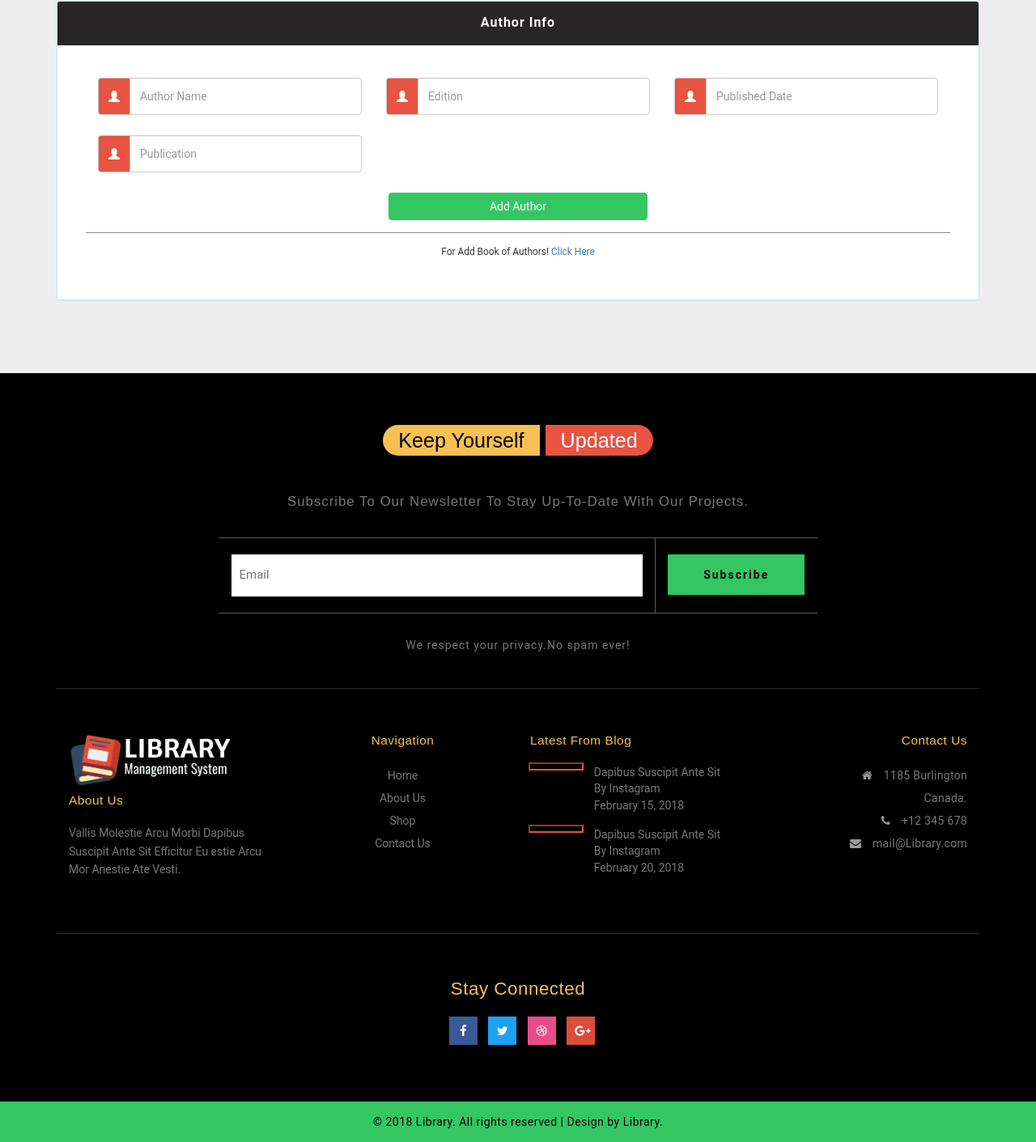
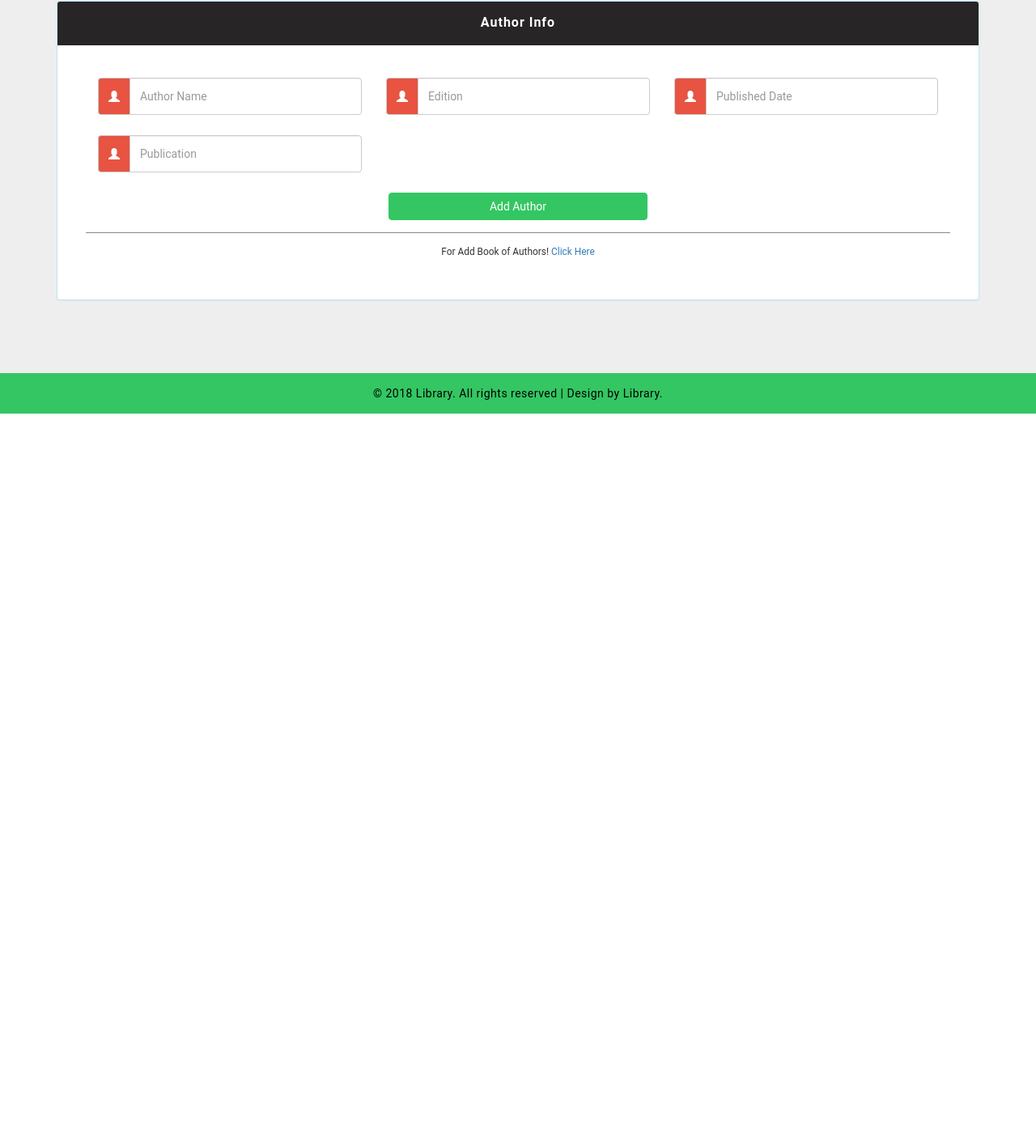
Before and after one commit to HappyTyagi/LmsForented, a plain HTML site: page add-authors.html in a window 1280 px wide. Shown: the part 291-1702 px from the top of the page at 81% size. After the commit the page ends 802 px from the top, so only its background shows below. Drawn offline with nearby package versions, Linux system fonts and the light colour scheme; some packages are replaced by stand-ins of ours; sample sign-in values are in the browser's storage; a script that the page names is missing.

Commit message:
author change

```diff
--- a/add-authors.html
+++ b/add-authors.html
@@ -196,7 +196,7 @@
                                         <span class="input-group-addon">
                                             <i class="glyphicon glyphicon-user"></i>
                                         </span>
-                                        <input id="author-name" type="text" class="form-control" name="author name" value="" placeholder="Author Name" required="">
+                                        <input id="author-name"  type="text" class="form-control" name="author name" value="" placeholder="Author Name" required="">
                                     </div>
                                 </div>
                                 <div class="col-md-4">
@@ -204,7 +204,7 @@
                                         <span class="input-group-addon">
                                             <i class="glyphicon glyphicon-user"></i>
                                         </span>
-                                        <input id="edition" type="text" class="form-control" name="Edition" value="" placeholder="Edition" required="">
+                                        <input id="edition" maxlength="20" type="text" class="form-control" name="Edition" value="" placeholder="Edition" required="">
                                     </div>
                                 </div>
                                 <div class="col-md-4">
@@ -220,7 +220,7 @@
                                         <span class="input-group-addon">
                                             <i class="glyphicon glyphicon-user"></i>
                                         </span>
-                                        <input id="publication" type="text" class="form-control" name="Publication value="" placeholder="Publication" required="">
+                                        <input id="publication" maxlength="30" type="text" class="form-control" name="Publication value="" placeholder="Publication" required="">
                                     </div>
                                 </div>
 
@@ -250,142 +250,7 @@
         <!--//add authors form ends here-->
 
     </div>
-     <!-- footer -->
-     <div class="footer-bottom section">
-        <div class="container">
-            <!-- newsletter -->
-            <div class="subscribe-main section-w3layouts text-center">
-                <h4 class="rad-txt">
-                    <span class="abtxt1">keep yourself</span>
-                    <span class="abtext">updated</span>
-                </h4>
-                <h5>subscribe to our newsletter to stay up-to-date with our projects.</h5>
-                <div class="subscribe-form">
-                    <form action="#" method="post" class="subscribe_form">
-                        <div class="email-news">
-                            <input type="email" placeholder="Email" required="">
-                        </div>
-                        <div class="sub-news">
-                            <input type="submit" value="subscribe">
-                        </div>
-                    </form>
-                    <div class="clearfix"> </div>
-                </div>
-                <p>We respect your privacy.No spam ever!</p>
-            </div>
-            <!-- //newsletter ends here -->
-            <!-- footer grids-->
-            <div class="footer-cpy">
-                <!-- footer-grid1 -->
-                <div class="col-md-3 col-sm-6 footer-logo">
-                    <a class="mb-2" href="index.html"><img src="images/lms-logo.png"></a>
 
-                    <h4>about us</h4>
-                    <p>Vallis Molestie Arcu Morbi Dapibus Suscipit Ante Sit Efficitur Eu estie Arcu Mor Anestie Ate Vesti.</p>
-                </div>
-                <!-- //footer-grid1 -->
-                <!-- footer-grid2 -->
-                <div class="col-md-3 col-sm-6 footer-nav text-center">
-                    <h4>navigation</h4>
-                    <ul>
-                        <li>
-                            <a href="index.html">Home</a>
-                        </li>
-                        <li>
-                            <a href="about.html">About us</a>
-                        </li>
-                        <li>
-                            <a href="shop.html">shop</a>
-                        </li>
-                        <li>
-                            <a href="contact.html">contact us</a>
-                        </li>
-                    </ul>
-                </div>
-                <!-- //footer-grid2 -->
-                <!-- footer-grid3 -->
-                <div class="col-md-3 col-sm-6 blog-footer">
-                    <h4>latest from blog</h4>
-                    <div class="blog1">
-                        <div class="col-md-3 col-sm-3 col-xs-2 bl1">
-                            <a href="#">
-                                <img src="images/b1.jpg" alt="" class="img-responsive" />
-                            </a>
-                        </div>
-                        <div class="col-md-9 col-sm-9 col-xs-10 bl2">
-                            <a href="#">Dapibus Suscipit Ante Sit by instagram</a>
-                            <p>February 15, 2018</p>
-                        </div>
-                        <div class="clearfix"></div>
-                    </div>
-                    <div class="blog1">
-                        <div class="col-md-3 col-sm-3 col-xs-2 bl1">
-                            <a href="#">
-                                <img src="images/b2.jpg" alt="" class="img-responsive" />
-                            </a>
-                        </div>
-                        <div class="col-md-9 col-sm-9 col-xs-10 bl2">
-                            <a href="#">Dapibus Suscipit Ante Sit by instagram</a>
-                            <p>February 20, 2018</p>
-                        </div>
-                        <div class="clearfix"></div>
-                    </div>
-                </div>
-                <!-- //footer-grid3 -->
-                <!-- footer-grid4 -->
-                <div class="col-md-3 col-sm-6 contact-foot text-right">
-                    <h4>contact us</h4>
-                    <ul>
-                        <li>
-                            <span class="fa fa-home"></span>
-                            1185 Burlington
-                            <br> Canada.
-                        </li>
-                        <li>
-                            <span class="fa fa-phone"></span>
-                            +12 345 678
-                        </li>
-                        <li>
-                            <span class="fa fa-envelope"></span>
-                            <a href="mailto:info@example.com">mail@Library.com</a>
-                        </li>
-                    </ul>
-                </div>
-                <!-- //footer-grid4 -->
-                <div class="clearfix"></div>
-            </div>
-            <!-- //footer-grids -->
-            <!-- footer social -->
-            <div class="footer-social text-center">
-                <h4>stay connected</h4>
-                <ul>
-                    <li>
-                        <a href="#">
-                            <span class="fa fa-facebook icon_facebook"></span>
-                        </a>
-                    </li>
-                    <li>
-                        <a href="#">
-                            <span class="fa fa-twitter icon_twitter"></span>
-                        </a>
-                    </li>
-                    <li>
-                        <a href="#">
-                            <span class="fa fa-dribbble icon_dribbble"></span>
-                        </a>
-                    </li>
-                    <li>
-                        <a href="#">
-                            <span class="fa fa-google-plus icon_g_plus"></span>
-                        </a>
-                    </li>
-                </ul>
-            </div>
-            <!-- //footer social -->
-        </div>
-        <!-- //footer container -->
-    </div>
-    <!-- //footer -->
     <div class="cpy-right">
         <p>© 2018 Library. All rights reserved | Design by
             <a href="#"> Library.</a>
```
Also changed, not shown: about.html (+3 -3 lines).
